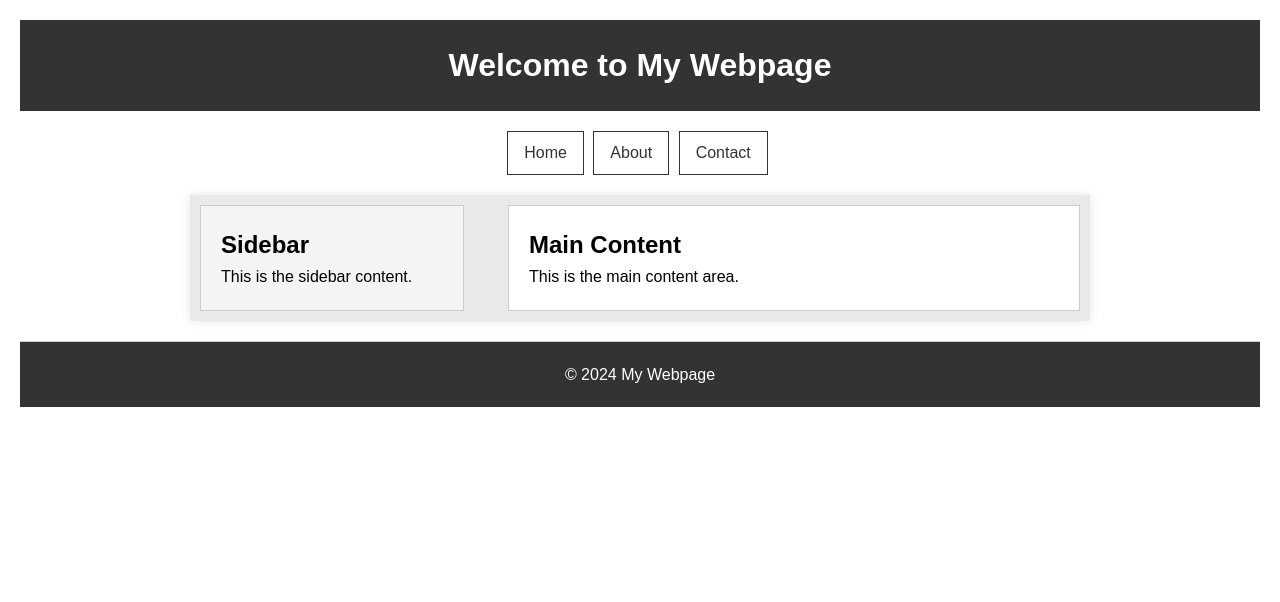
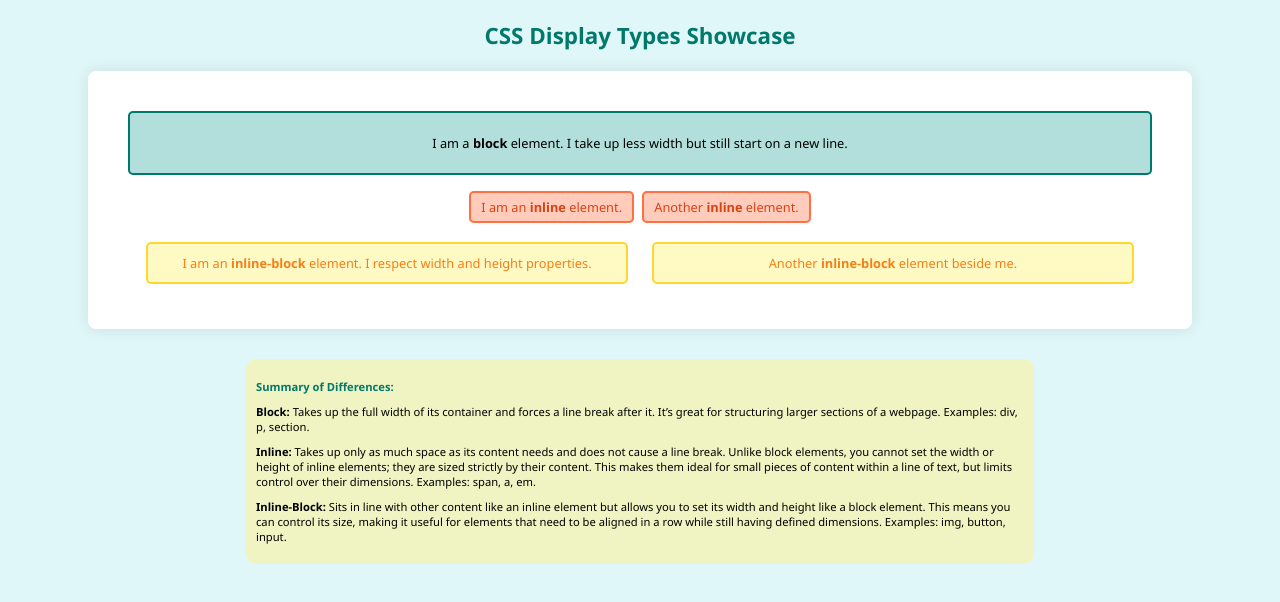
Before and after one commit to NikolaosPapas/aisd-wde-4-the-box-model, a plain HTML site: page index.html in a window 1280 px wide. Drawn offline with Linux system fonts and the light colour scheme.

Commit message:
new HTML portion

```diff
--- a/index.html
+++ b/index.html
@@ -1,39 +1,44 @@
-
 <!DOCTYPE html>
 <html lang="en">
+
 <head>
-    <meta charset="UTF-8">
-    <meta name="viewport" content="width=device-width, initial-scale=1.0">
-    <title>WDE04 CSS Box Model and Display Properties</title>
-    <link rel="stylesheet" href="styles.css">
+  <meta charset="UTF-8">
+  <meta name="viewport"
+       content="width=device-width, initial-scale=1.0">
+  <title>Display Types Showcase</title>
+  <link rel="stylesheet"
+       href="styles.css">
 </head>
+
 <body>
-
-    <header>
-        <h1>Welcome to My Webpage</h1>
-    </header>
-
-    <nav>
-        <a href="#home">Home</a>
-        <a href="#about">About</a>
-        <a href="#contact">Contact</a>
-    </nav>
-
-    <div class="container">
-        <aside class="sidebar">
-            <h2>Sidebar</h2>
-            <p>This is the sidebar content.</p>
-        </aside>
-
-        <main class="main-content">
-            <h2>Main Content</h2>
-            <p>This is the main content area.</p>
-        </main>
+  <h1 class="page-title">CSS Display Types Showcase</h1>
+  <div class="container">
+    <div class="card block-card">
+      <p>I am a <strong>block</strong> element. I take up less width but still start on a new line.</p>
     </div>
 
-    <footer>
-        <p>&copy; 2024 My Webpage</p>
-    </footer>
+    <div class="inline-container">
+      <span class="card inline-card">I am an <strong>inline</strong> element.</span>
+      <span class="card inline-card">Another <strong>inline</strong> element.</span>
+    </div>
+
+    <div class="inline-block-container">
+      <div class="card inline-block-card">I am an <strong>inline-block</strong> element. I respect width and height properties.</div>
+      <div class="card inline-block-card">Another <strong>inline-block</strong> element beside me.</div>
+    </div>
+  </div>
+<footer class="footer">
+  <p class="footer-title">Summary of Differences:</p>
+  <p><strong>Block:</strong> Takes up the full width of its container and forces a line break after it. It’s great for structuring larger sections of a webpage. Examples: div, p, section.</p>
+  <p><strong>Inline:</strong> Takes up only as much space as its content needs and does not cause a line break. Unlike block elements, you cannot set the width or height of inline elements; they are sized strictly by their content. This makes them ideal for small pieces of content within a line of text, but limits control over their dimensions. Examples: span, a, em.</p>
+  <p><strong>Inline-Block:</strong> Sits in line with other content like an inline element but allows you to set its width and height like a block element. This means you can control its size, making it useful for elements that need to be aligned in a row while still having defined dimensions. Examples: img, button, input.</p>
+</footer>
+
+
+
+
+
 
 </body>
+
 </html>
--- a/styles.css
+++ b/styles.css
@@ -1,91 +1,96 @@
-/* Basic CSS Reset */
-* {
+body {
+    font-family: 'Segoe UI', Tahoma, Geneva, Verdana, sans-serif;
+    background-color: #e0f7fa;
     margin: 0;
     padding: 0;
-    box-sizing: border-box;
-}
-
-/* Style the body */
-body {
-    font-family: Arial, sans-serif;
-    line-height: 1.6;
-    margin: 20px;
     display: flex;
     flex-direction: column;
     align-items: center;
-
+    min-height: 100vh;
 }
 
-/* Style the header */
-header {
-    background-color: #333;
-    color: #fff;
-    padding: 20px;
+.page-title {
+    color: #00796b;
+    margin: 20px 0;
+    font-size: 1.4em;
     text-align: center;
-    width: 100%;
-    margin-bottom: 20px;
-    display: block;
 }
 
-/* Style the navigation */
-nav {
+.container {
+    width: 80%;
+    max-width: 1100px;
+    padding: 40px;
+    background-color: #ffffff;
+    border-radius: 8px;
+    box-shadow: 0 0 15px rgba(0, 0, 0, 0.1);
+    text-align: center;
     margin-bottom: 20px;
-    width: 100%;
-    text-align: center;
-    display: block;
 }
 
-nav a {
-    color: #333;
-    text-decoration: none;
-    padding: 8px 16px;
-    display: inline-block;
-    border: 1px solid #333;
-    margin-right: 5px;
+.card {
+    padding: 8px;
+    margin: 6px 0;
+    border-radius: 5px;
+    border: 2px solid;
+    font-size: 0.8em;
 }
 
-nav a:hover {
-    background-color: #f4f4f4;
+.block-card {
+    display: block;
+    width: 98%;
+    background-color: #b2dfdb;
+    border-color: #00796b;
+    margin: 0 auto;
 }
 
-/* Container to hold sidebar and main content */
-.container {
-    display: flex;
-    flex-wrap: wrap;
-    width: 100%;
-    max-width: 900px;
-    background-color: #e9e9e9;
-    padding: 10px;
-    box-shadow: 0px 0px 10px rgba(0, 0, 0, 0.1); /* Adds a subtle shadow */
+.inline-container {
+    margin-top: 20px;
 }
 
-/* Style the sidebar */
-.sidebar {
-    background-color: #f4f4f4;
-    padding: 20px;
-    border: 1px solid #ccc;
-    flex: 0 0 30%;
-    margin-right: 5%;
-    display: block;
+.inline-card {
+    display: inline;
+    width: auto;
+    margin: 2px;
+    padding: 5px 10px;
+    background-color: #ffccbc;
+    border-color: #ff7043;
+    color: #d84315;
 }
 
-/* Style the main content */
-.main-content {
-    background-color: #fff;
-    padding: 20px;
-    border: 1px solid #ccc;
-    flex: 1;
-    display: block;
+.inline-block-container {
+    margin-top: 20px;
+    text-align: center;
 }
 
-/* Style the footer */
-footer {
-    background-color: #333;
-    color: #fff;
-    text-align: center;
-    padding: 20px;
-    border-top: 1px solid #ccc;
-    width: 100%;
-    margin-top: 20px;
-    display: block;
+.inline-block-card {
+    display: inline-block;
+    width: 47%;
+    padding: 10px;
+    margin: 5px 1%;
+    background-color: #fff9c4;
+    border-color: #fdd835;
+    color: #f57f17;
+    box-sizing: border-box;
+    font-size: 0.8em;
+    vertical-align: top;
 }
+
+.footer {
+    width: 60%;
+    padding: 10px;
+    background-color: #f0f4c3;
+    text-align: left;
+    font-size: 0.7em;
+    margin-top: 10px;
+    border-radius: 10px;
+}
+
+.footer-title {
+    color: #00796b;
+    font-weight: bold;
+    margin-bottom: 10px;
+}
+
+.footer p {
+    margin: 10px 0;
+}
```
Also changed, not shown: assets/images/example.png, assets/images/example2.png, 5 other files.
